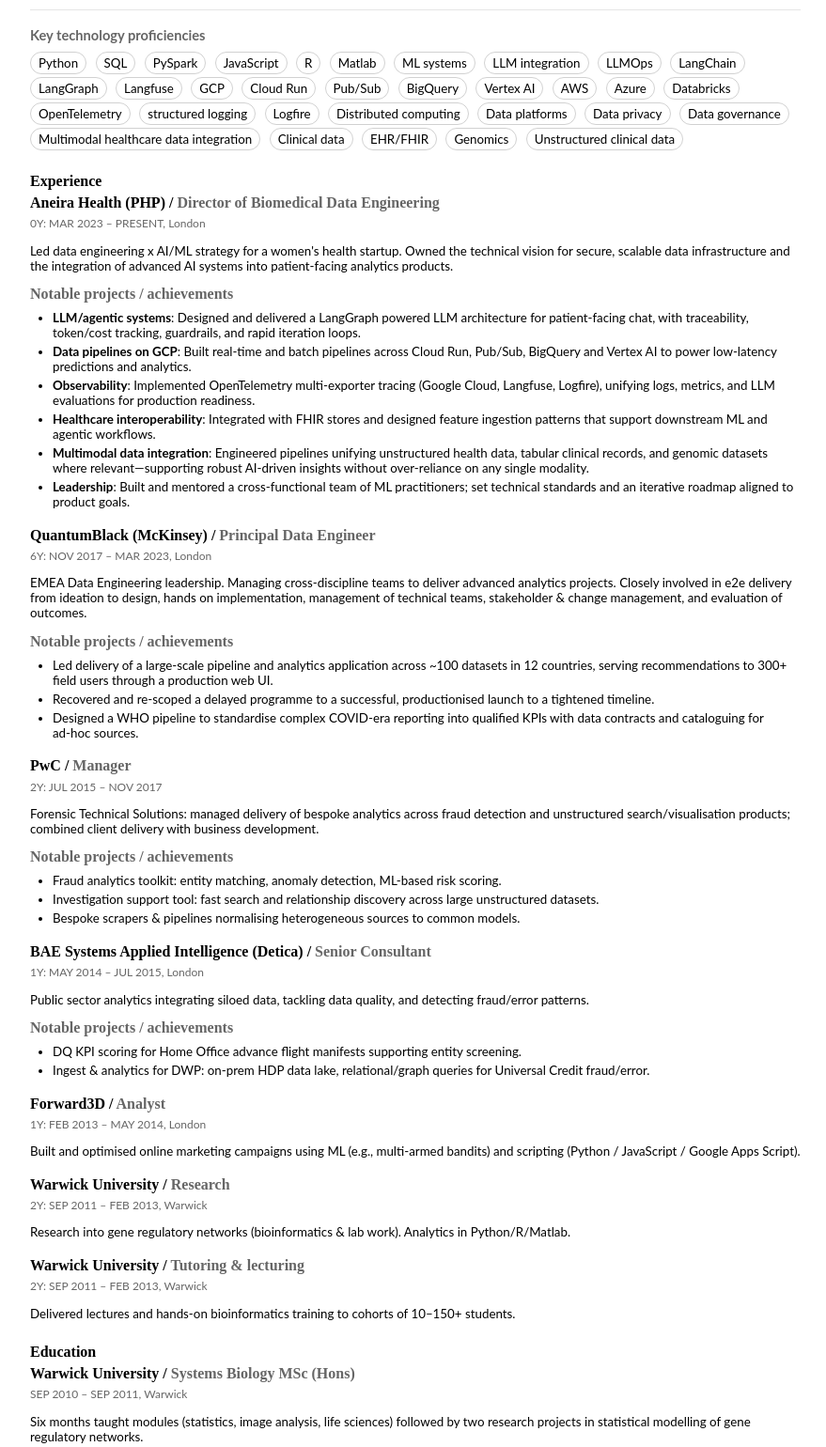
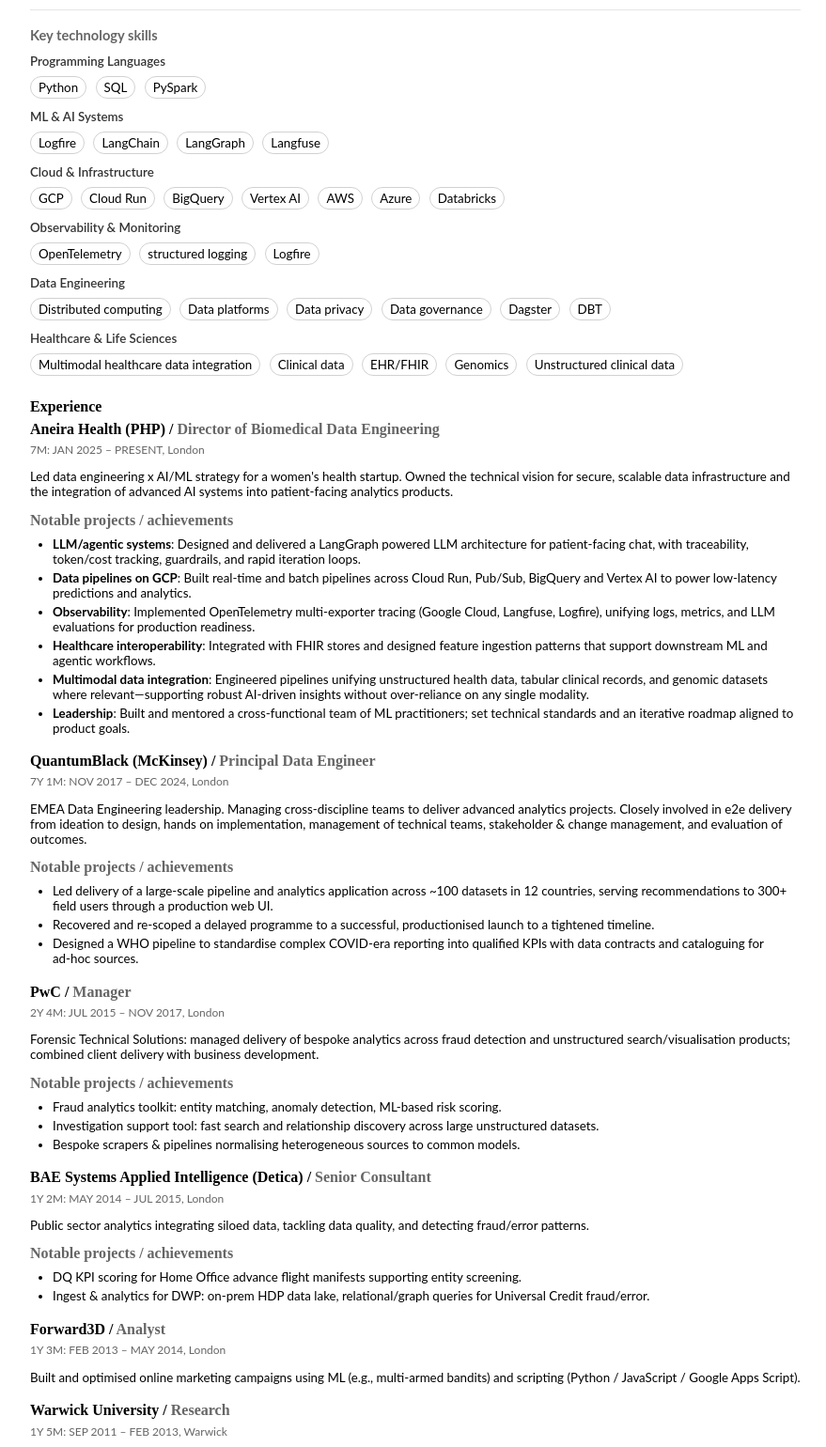
Before and after one commit to tomvigrass/tomvigrass.github.io, a plain HTML site: page index.html in a window 1280 px wide. Shown: the part 480-2020 px from the top of the page at 94% size, without its empty margins (198-1077 px from the left). Drawn offline with Linux system fonts and the light colour scheme; a web font is replaced by a local one.

Commit message:
Enhance CV duration calculation and update skills section in resume

```diff
--- a/index.html
+++ b/index.html
@@ -25,6 +25,8 @@
   .role { margin-bottom:14pt; }
   .role h2 { font-size:12pt; font-family:"Raleway"; }
   .pill { display:inline-block; border:1px solid rgba(0,0,0,.18); border-radius:12px; padding:3px 8px; margin:3px 6px 0 0; font-size:10pt;}
+  .skill-group-title { font-size:10pt; font-weight:600; color:#333; margin:8pt 0 4pt 0; }
+  .skill-group { margin-bottom:8pt; }
   .contact a { color:inherit; text-decoration:none; }
   .contact a:hover { text-decoration:underline; }
     </style>
@@ -63,35 +65,47 @@
       </ul>
 
       <div class="hr"></div>
-      <h2 class="muted">Key technology proficiencies</h2>
-      <div class="small">
+      <h2 class="muted">Key technology skills</h2>
+      <h3 class="skill-group-title">Programming Languages</h3>
+      <div class="skill-group small">
         <span class="pill">Python</span>
         <span class="pill">SQL</span>
         <span class="pill">PySpark</span>
-        <span class="pill">JavaScript</span>
-        <span class="pill">R</span>
-        <span class="pill">Matlab</span>
-        <span class="pill">ML systems</span>
-        <span class="pill">LLM integration</span>
-        <span class="pill">LLMOps</span>
+      </div>
+      <h3 class="skill-group-title">ML & AI Systems</h3>
+      <div class="skill-group small">
+        <span class="pill">Logfire</span>
         <span class="pill">LangChain</span>
         <span class="pill">LangGraph</span>
         <span class="pill">Langfuse</span>
+      </div>
+      <h3 class="skill-group-title">Cloud & Infrastructure</h3>
+      <div class="skill-group small">
         <span class="pill">GCP</span>
         <span class="pill">Cloud Run</span>
-        <span class="pill">Pub/Sub</span>
         <span class="pill">BigQuery</span>
         <span class="pill">Vertex AI</span>
         <span class="pill">AWS</span>
         <span class="pill">Azure</span>
         <span class="pill">Databricks</span>
+      </div>
+      <h3 class="skill-group-title">Observability & Monitoring</h3>
+      <div class="skill-group small">
         <span class="pill">OpenTelemetry</span>
         <span class="pill">structured logging</span>
         <span class="pill">Logfire</span>
+      </div>
+      <h3 class="skill-group-title">Data Engineering</h3>
+      <div class="skill-group small">
         <span class="pill">Distributed computing</span>
         <span class="pill">Data platforms</span>
         <span class="pill">Data privacy</span>
         <span class="pill">Data governance</span>
+        <span class="pill">Dagster</span>
+        <span class="pill">DBT</span>
+      </div>
+      <h3 class="skill-group-title">Healthcare & Life Sciences</h3>
+      <div class="skill-group small">
         <span class="pill">Multimodal healthcare data integration</span>
         <span class="pill">Clinical data</span>
         <span class="pill">EHR/FHIR</span>
@@ -105,7 +119,7 @@
 
       <div class="role">
         <h2>Aneira Health (PHP) / <span class="muted">Director of Biomedical Data Engineering</span></h2>
-        <h3>0Y: MAR 2023 – PRESENT, London</h3>
+        <h3>7M: JAN 2025 – PRESENT, London</h3>
         <p class="small">Led data engineering x AI/ML strategy for a women's health startup. Owned the technical vision for secure, scalable data infrastructure and the integration of advanced AI systems into patient‑facing analytics products.</p>
         <h2 class="muted">Notable projects / achievements</h2>
         <ul class="small">
@@ -120,7 +134,7 @@
 
       <div class="role">
         <h2>QuantumBlack (McKinsey) / <span class="muted">Principal Data Engineer</span></h2>
-        <h3>6Y: NOV 2017 – MAR 2023, London</h3>
+        <h3>7Y 1M: NOV 2017 – DEC 2024, London</h3>
         <p class="small">EMEA Data Engineering leadership. Managing cross-discipline teams to deliver advanced analytics projects. Closely involved in e2e delivery from ideation to design, hands on implementation, management of technical teams, stakeholder & change management, and evaluation of outcomes.</p>
         <h2 class="muted">Notable projects / achievements</h2>
         <ul class="small">
@@ -132,7 +146,7 @@
 
       <div class="role">
         <h2>PwC / <span class="muted">Manager</span></h2>
-        <h3>2Y: JUL 2015 – NOV 2017</h3>
+        <h3>2Y 4M: JUL 2015 – NOV 2017, London</h3>
         <p class="small">Forensic Technical Solutions: managed delivery of bespoke analytics across fraud detection and unstructured search/visualisation products; combined client delivery with business development.</p>
         <h2 class="muted">Notable projects / achievements</h2>
         <ul class="small">
@@ -144,7 +158,7 @@
 
       <div class="role">
         <h2>BAE Systems Applied Intelligence (Detica) / <span class="muted">Senior Consultant</span></h2>
-        <h3>1Y: MAY 2014 – JUL 2015, London</h3>
+        <h3>1Y 2M: MAY 2014 – JUL 2015, London</h3>
         <p class="small">Public sector analytics integrating siloed data, tackling data quality, and detecting fraud/error patterns.</p>
         <h2 class="muted">Notable projects / achievements</h2>
         <ul class="small">
@@ -155,19 +169,19 @@
 
       <div class="role">
         <h2>Forward3D / <span class="muted">Analyst</span></h2>
-        <h3>1Y: FEB 2013 – MAY 2014, London</h3>
+        <h3>1Y 3M: FEB 2013 – MAY 2014, London</h3>
         <p class="small">Built and optimised online marketing campaigns using ML (e.g., multi‑armed bandits) and scripting (Python / JavaScript / Google Apps Script).</p>
       </div>
 
       <div class="role">
         <h2>Warwick University / <span class="muted">Research</span></h2>
-        <h3>2Y: SEP 2011 – FEB 2013, Warwick</h3>
+        <h3>1Y 5M: SEP 2011 – FEB 2013, Warwick</h3>
         <p class="small">Research into gene regulatory networks (bioinformatics & lab work). Analytics in Python/R/Matlab.</p>
       </div>
 
       <div class="role">
         <h2>Warwick University / <span class="muted">Tutoring & lecturing</span></h2>
-        <h3>2Y: SEP 2011 – FEB 2013, Warwick</h3>
+        <h3>1Y 5M: SEP 2011 – FEB 2013, Warwick</h3>
         <p class="small">Delivered lectures and hands‑on bioinformatics training to cohorts of 10–150+ students.</p>
       </div>
     </div>
```
Also changed, not shown: resume.json (+6 -5 lines), 1 other file.
